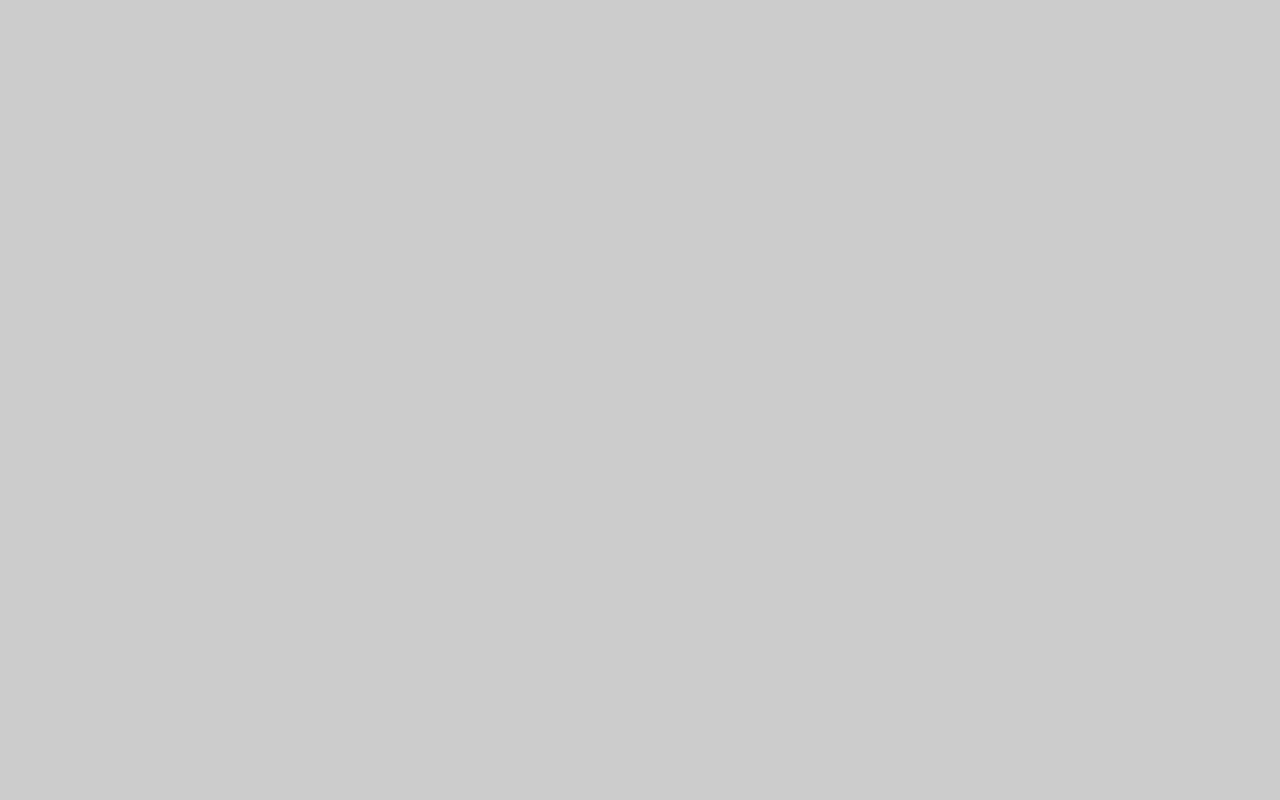
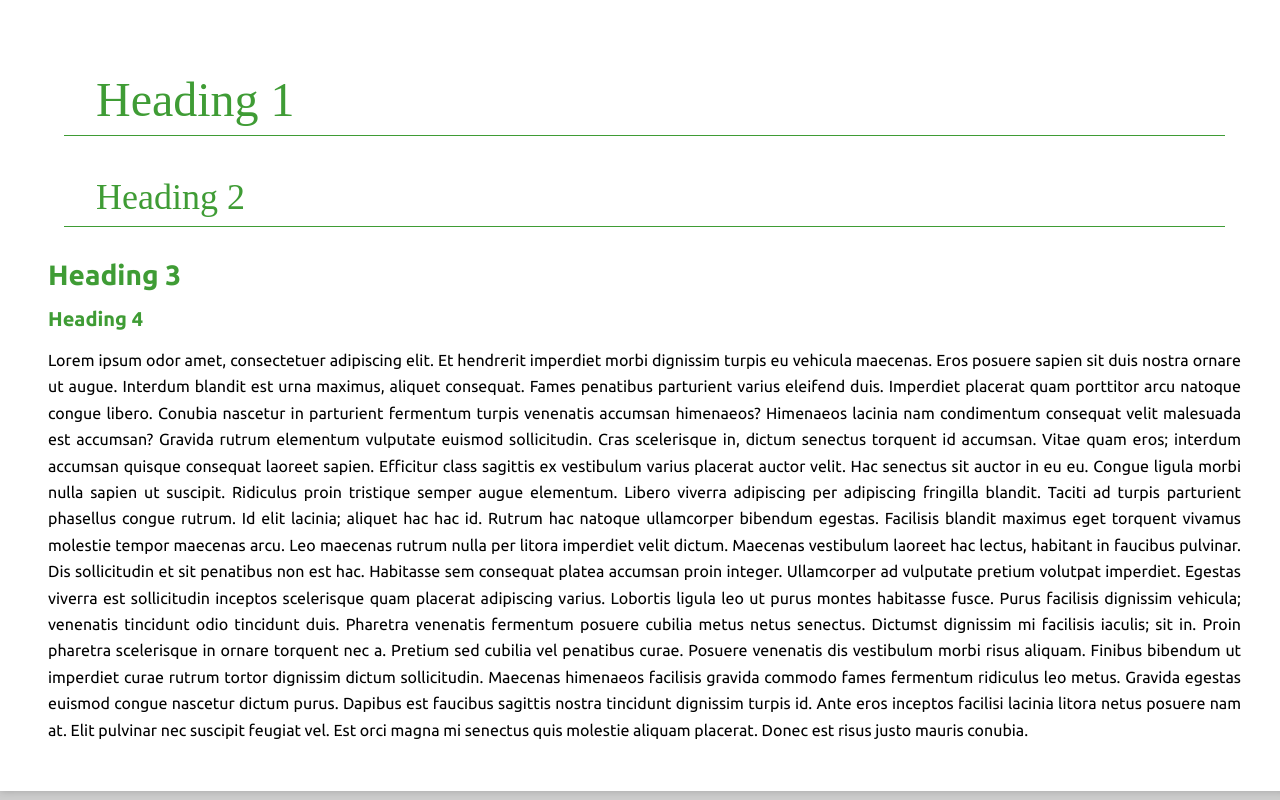
Before and after one commit to Bananenpfleucker/s3_website, a React (Vite) app: page / in a window 1280 px wide. Built offline with nearby package versions, Linux system fonts and the light colour scheme; a web font is replaced by a local one.

Commit message:
Added: Basic content for testing

```diff
--- a/src/App.tsx
+++ b/src/App.tsx
@@ -1,9 +1,9 @@
-function App() {
+import { Home } from "./comp/Home"
+
+export default function App() {
     return (
         <>
-
+            <Home />
         </>
     )
 };
-
-export default App;
--- /dev/null
+++ b/src/comp/Home.tsx
@@ -0,0 +1,44 @@
+export function Home() {
+    return (
+        <main id="main-page">
+            <h1>Heading 1</h1>
+
+            <h2>Heading 2</h2>
+
+            <h3>Heading 3</h3>
+
+            <h4>Heading 4</h4>
+
+            <p>
+                Lorem ipsum odor amet, consectetuer adipiscing elit. Et hendrerit imperdiet morbi dignissim turpis
+                eu vehicula maecenas. Eros posuere sapien sit duis nostra ornare ut augue. Interdum blandit est urna
+                maximus, aliquet consequat. Fames penatibus parturient varius eleifend duis. Imperdiet placerat quam
+                porttitor arcu natoque congue libero. Conubia nascetur in parturient fermentum turpis venenatis
+                accumsan himenaeos?
+
+                Himenaeos lacinia nam condimentum consequat velit malesuada est accumsan? Gravida rutrum elementum vulputate
+                euismod sollicitudin. Cras scelerisque in, dictum senectus torquent id accumsan. Vitae quam eros; interdum
+                accumsan quisque consequat laoreet sapien. Efficitur class sagittis ex vestibulum varius placerat auctor velit.
+                Hac senectus sit auctor in eu eu. Congue ligula morbi nulla sapien ut suscipit. Ridiculus proin tristique
+                semper augue elementum. Libero viverra adipiscing per adipiscing fringilla blandit.
+
+                Taciti ad turpis parturient phasellus congue rutrum. Id elit lacinia; aliquet hac hac id. Rutrum hac natoque
+                ullamcorper bibendum egestas. Facilisis blandit maximus eget torquent vivamus molestie tempor maecenas arcu.
+                Leo maecenas rutrum nulla per litora imperdiet velit dictum. Maecenas vestibulum laoreet hac lectus, habitant
+                in faucibus pulvinar. Dis sollicitudin et sit penatibus non est hac.
+
+                Habitasse sem consequat platea accumsan proin integer. Ullamcorper ad vulputate pretium volutpat imperdiet.
+                Egestas viverra est sollicitudin inceptos scelerisque quam placerat adipiscing varius. Lobortis ligula leo
+                ut purus montes habitasse fusce. Purus facilisis dignissim vehicula; venenatis tincidunt odio tincidunt duis.
+                Pharetra venenatis fermentum posuere cubilia metus netus senectus. Dictumst dignissim mi facilisis iaculis;
+                sit in. Proin pharetra scelerisque in ornare torquent nec a. Pretium sed cubilia vel penatibus curae.
+
+                Posuere venenatis dis vestibulum morbi risus aliquam. Finibus bibendum ut imperdiet curae rutrum tortor
+                dignissim dictum sollicitudin. Maecenas himenaeos facilisis gravida commodo fames fermentum ridiculus leo metus.
+                Gravida egestas euismod congue nascetur dictum purus. Dapibus est faucibus sagittis nostra tincidunt dignissim
+                turpis id. Ante eros inceptos facilisi lacinia litora netus posuere nam at. Elit pulvinar nec suscipit feugiat vel.
+                Est orci magna mi senectus quis molestie aliquam placerat. Donec est risus justo mauris conubia.
+            </p>
+        </main>
+    )
+};
```
